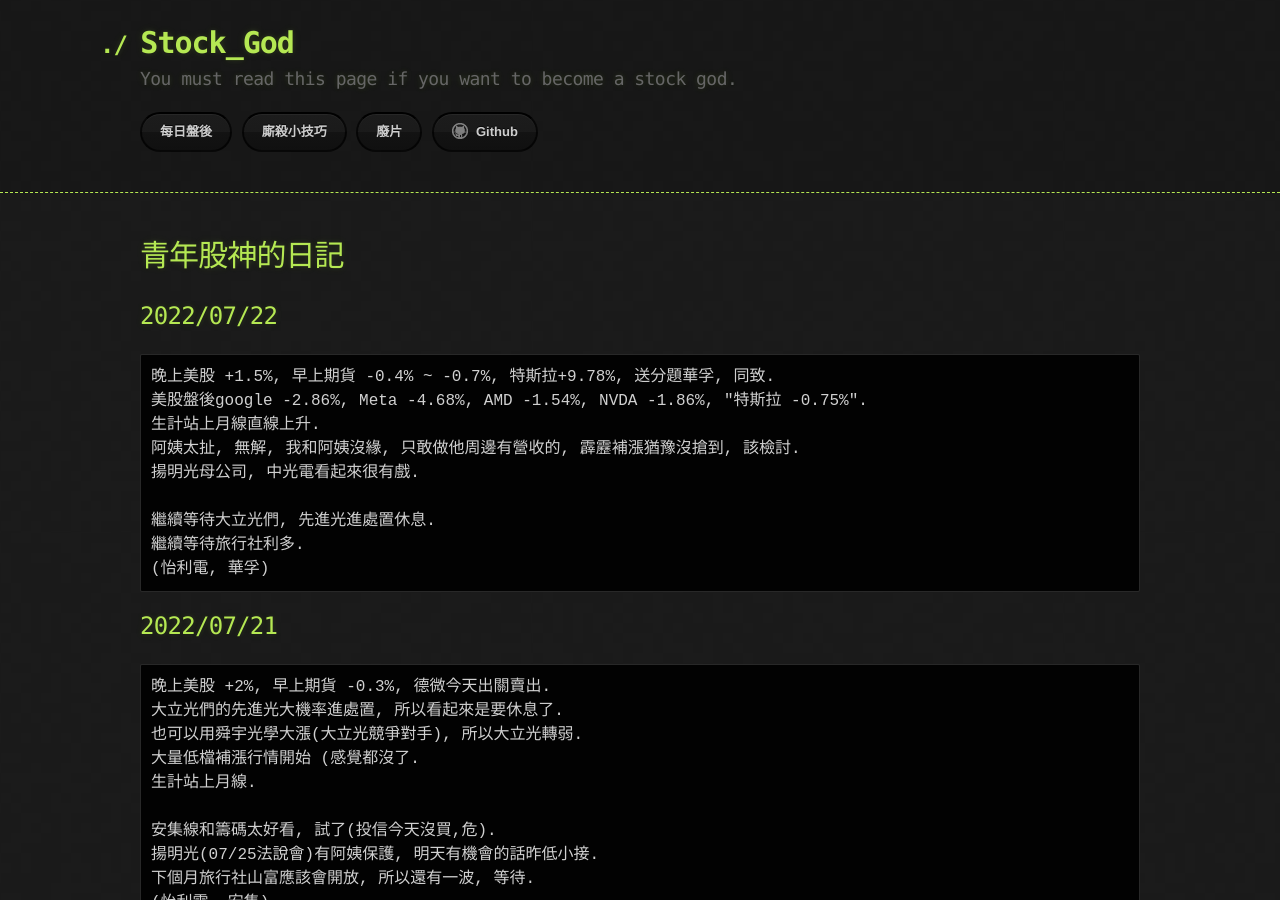
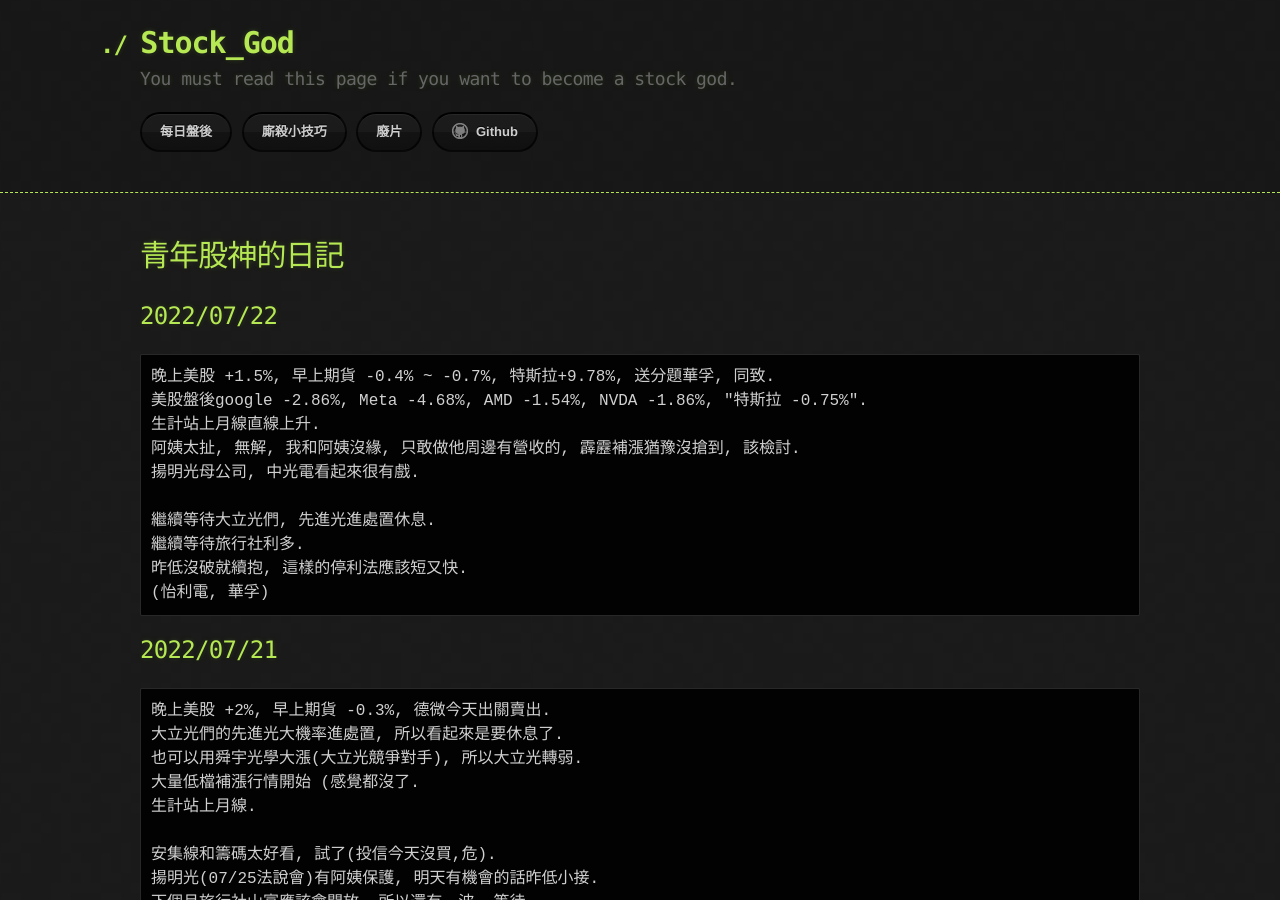
Before and after one commit to lepg5487/Stock_God, a Jekyll site: the page built from index.md, in a window 1280 px wide and 900 px high. Built offline with Jekyll 4.4.1, drawn with Linux system fonts in a browser that asks for light colours; our own code applies the rules of GitHub Pages for plain Markdown files.

Commit message:
Update index.md

````diff
--- a/index.md
+++ b/index.md
@@ -13,6 +13,7 @@ layout: testlayouts
 
 繼續等待大立光們, 先進光進處置休息.
 繼續等待旅行社利多.
+昨低沒破就續抱, 這樣的停利法應該短又快.
 (怡利電, 華孚)
 ```
 
````
